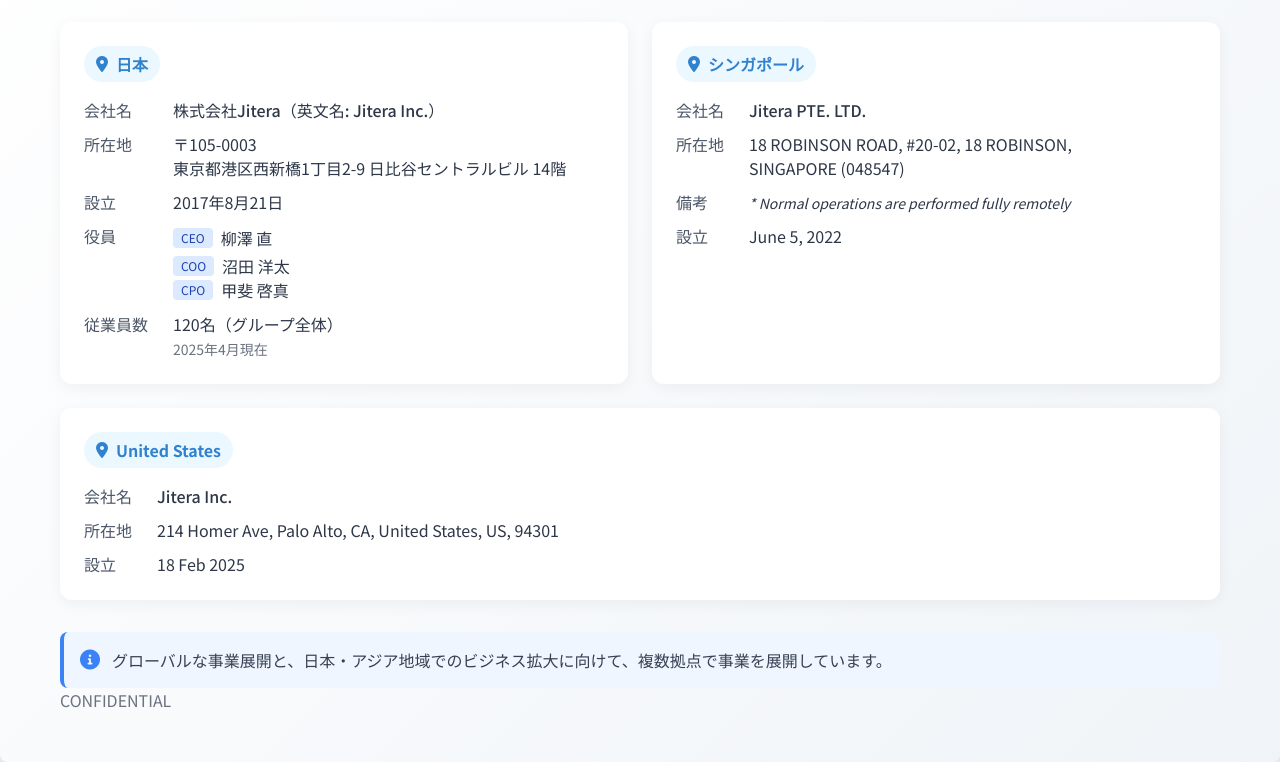
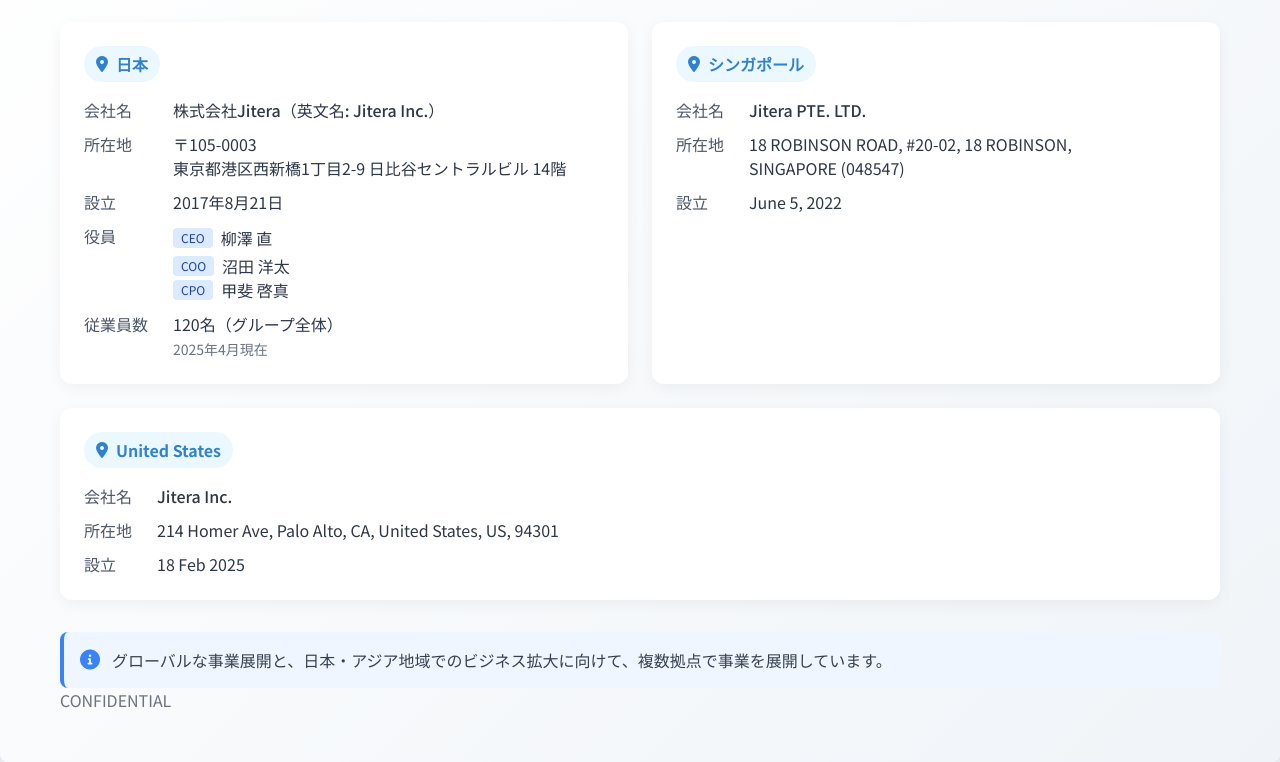
Before and after one commit to yoshiofujiwara81/20250422-slides, a plain HTML site: page 4.html in a window 1280 px wide. Shown: the part 118-880 px from the top of the page. Drawn offline with nearby package versions, Linux system fonts and the light colour scheme.

Commit message:
Update 4.html

```diff
--- a/4.html
+++ b/4.html
@@ -162,8 +162,6 @@
                         <div class="company-info-label">所在地</div>
                         <div class="company-info-value">18 ROBINSON ROAD, #20-02, 18 ROBINSON,<br>SINGAPORE (048547)</div>
 
-                        <div class="company-info-label">備考</div>
-                        <div class="company-info-value text-sm italic">* Normal operations are performed fully remotely</div>
 
                         <div class="company-info-label">設立</div>
                         <div class="company-info-value">June 5, 2022</div>
```
